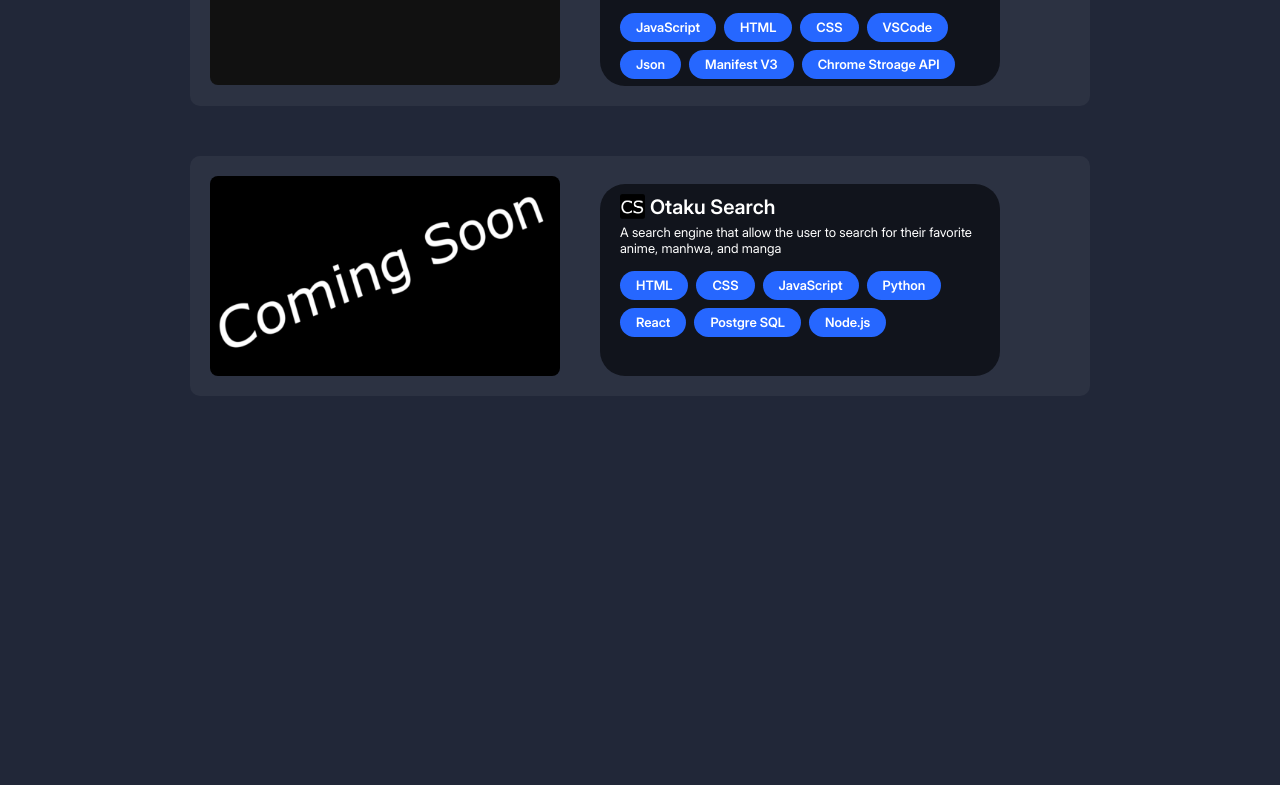
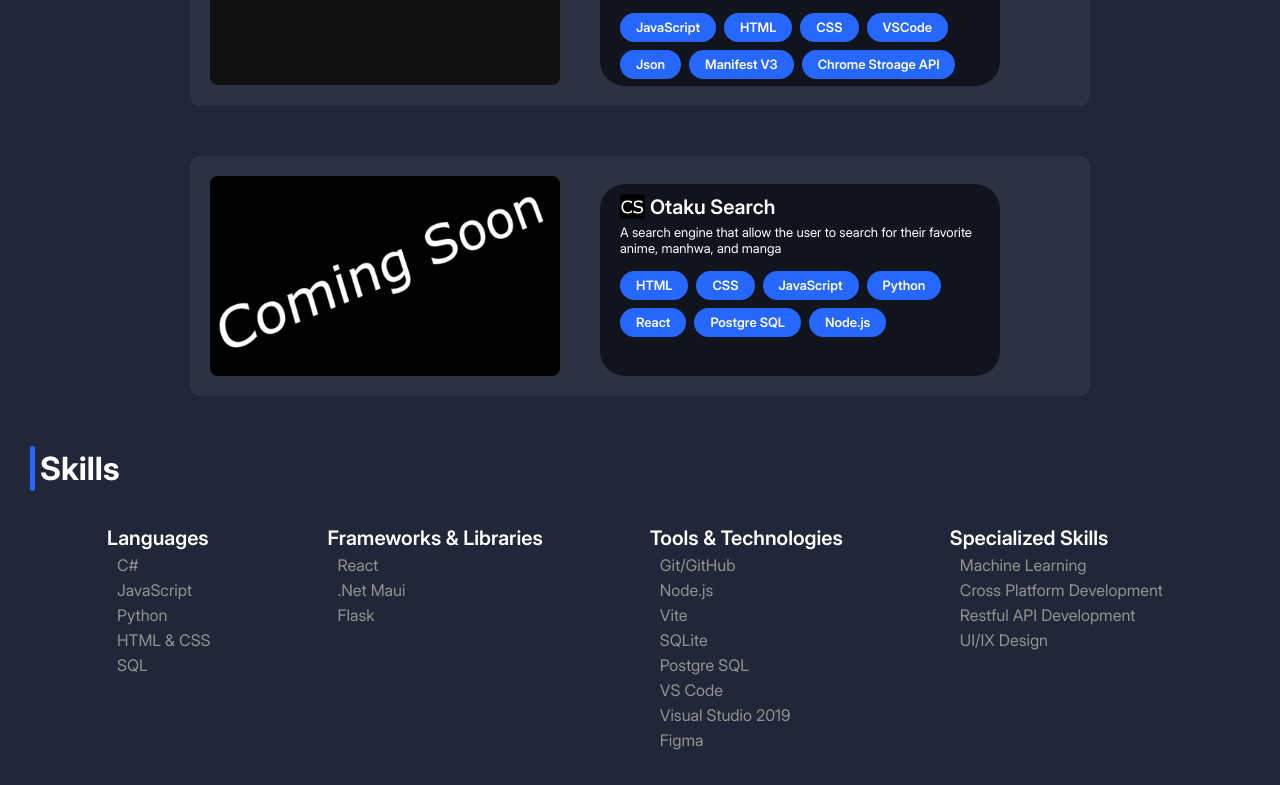
Before and after one commit to TonytheAlias/Portfolio, a React (Vite) app: page / in a window 1280 px wide. Shown: the part 2130-2915 px from the top of the page. Before the commit the page ends 2576 px from the top, so only its background shows below. Built offline with nearby package versions, Linux system fonts and the light colour scheme.

Commit message:
Add SkillCard to Landing page and styling

```diff
--- a/src/App.jsx
+++ b/src/App.jsx
@@ -1,7 +1,6 @@
 import { useState } from "react";
 import LandingPage from "./Pages/LandingPage";
 import Header from "./components/header";
-import SkillCard from "./components/SkillCard";
 
 function App() {
   return (
--- a/src/CSS/LandingPage.css
+++ b/src/CSS/LandingPage.css
@@ -143,7 +143,10 @@
     color: var(--secondary-text-color);
     padding: 5px 5px;
 }
-
+.skill-grid{
+    display: flex;
+    justify-content: space-evenly;
+}
 @media (max-width: 768px) {
     .title{
     font-size: 20px;
--- a/src/CSS/SkillCard.css
+++ b/src/CSS/SkillCard.css
@@ -1,5 +1,5 @@
 .skill-card{
-    display: flex;
+     display: flex;
     flex-direction: column;
     margin: 30px 30px;
 }
--- a/src/Pages/LandingPage.jsx
+++ b/src/Pages/LandingPage.jsx
@@ -1,6 +1,8 @@
 import "../CSS/LandingPage.css";
 import ProjectCard from "../components/ProjectCard";
 import ProjectData from "../data/ProjectData.js";
+import SkillCard from "../components/SkillCard.jsx";
+import SkillData from "../data/SkillData.js";
 import {
   RiGithubFill,
   RiLinkedinBoxFill,
@@ -125,6 +127,17 @@ function LandingPage() {
           ))}
         </div>
       </div>
+      <div className="skill-section" id="section">
+        <div className="section-title">
+          <div className="box"></div>
+          <h2>Skills</h2>
+        </div>
+        <div className="skill-grid">
+          {SkillData.map((skill) => (
+            <SkillCard key={skill.id} title={skill.title} items={skill.items} />
+          ))}
+        </div>
+      </div>
     </div>
   );
 }
```
